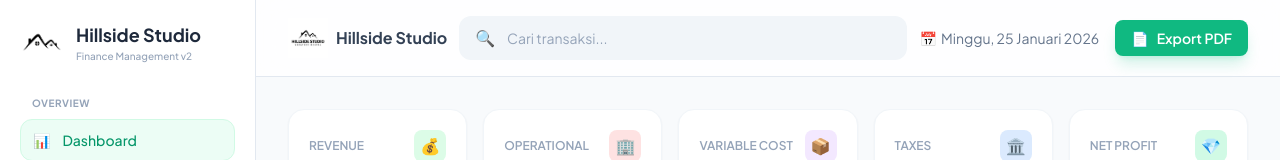
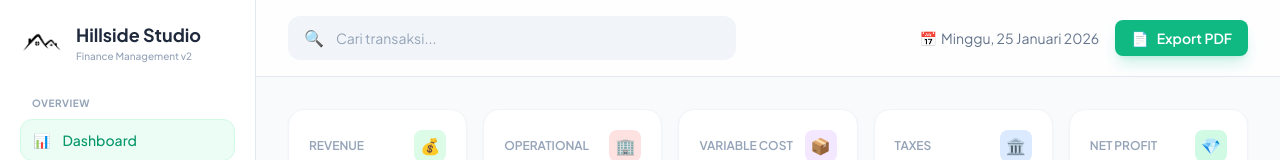
Before and after one commit to imamabdrsyd/hillside-studio-v2, a Next.js app: page / in a window 1280 px wide. Shown: the top 160 px of the page. Built offline with nearby package versions, Linux system fonts and the light colour scheme; no server answers; the database is empty.

Commit message:
Hide header logo on desktop, show on mobile only
- Added lg:hidden class to header logo container
- Logo now only visible on mobile devices
- Desktop displays logo in sidebar only for cleaner layout
- Removed unnecessary responsive size classes from logo

```diff
--- a/src/components/Header.tsx
+++ b/src/components/Header.tsx
@@ -26,17 +26,17 @@ export default function Header({ onSearch, onExportPDF, onMenuToggle }: HeaderPr
     <header className="bg-white/80 backdrop-blur-lg border-b border-slate-200 px-4 lg:px-8 py-4 flex items-center justify-between sticky top-0 z-40">
       {/* Left side: Logo + Hamburger + Search */}
       <div className="flex items-center gap-3 flex-1">
-        {/* Logo */}
-        <div className="flex items-center gap-2">
+        {/* Logo (Mobile only) */}
+        <div className="flex items-center gap-2 lg:hidden">
           <Image
             src="/picture/hillside-logo.png"
             alt="Hillside Studio"
             width={40}
             height={40}
-            className="w-8 h-8 lg:w-10 lg:h-10 object-contain"
+            className="w-8 h-8 object-contain"
             priority
           />
-          <span className="hidden md:block font-bold text-slate-700 text-sm lg:text-base">
+          <span className="hidden md:block font-bold text-slate-700 text-sm">
             Hillside Studio
           </span>
         </div>
```
